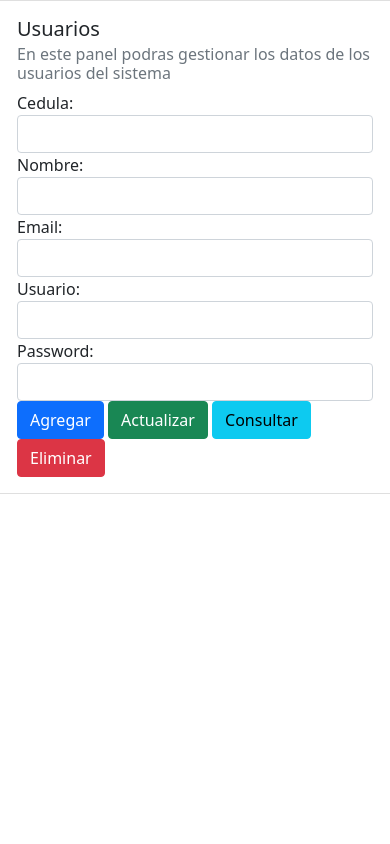
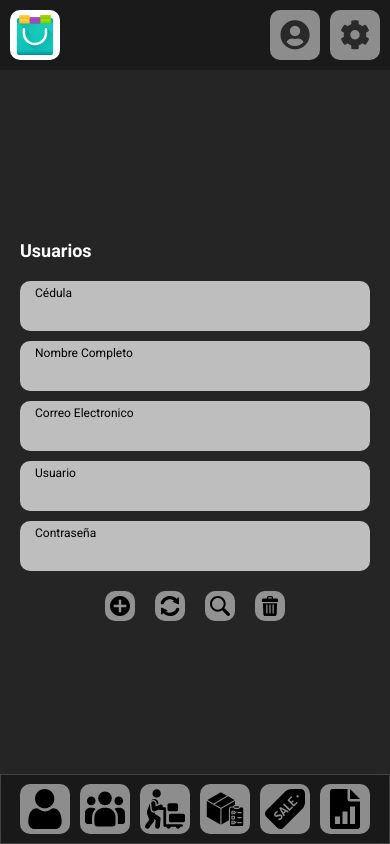
Before and after one commit to Nata-Campos-Med/AppFrontend, a Java web app: page /Usuarios.jsp in a window 390 px wide. Run offline with Tomcat 11, a stand-in JSP engine, Linux system fonts and the light colour scheme; the template is opened without the code that fills it, so the values that code supplies are empty; some libraries are stand-ins or nearby versions.

Commit message:
Usuarios funcionado

```diff
--- a/src/main/webapp/Usuarios.jsp
+++ b/src/main/webapp/Usuarios.jsp
@@ -1,72 +1,139 @@
-<%@ page language="java" contentType="text/html; charset=ISO-8859-1"
-	pageEncoding="ISO-8859-1"%>
+<%@ page language="java" contentType="text/html; charset=UTF-8"
+	pageEncoding="UTF-8"%>
 <%@page import="AppFrontend.src.main.java.servlet.Usuarios"%>
 <%@page import="java.util.ArrayList"%>
 
 <!DOCTYPE html>
-<html>
+<html lang="es">
 <head>
-<link
-	href="https://cdn.jsdelivr.net/npm/bootstrap@5.1.0/dist/css/bootstrap.min.css"
-	rel="stylesheet"
-	integrity="sha384-KyZXEAg3QhqLMpG8r+8fhAXLRk2vvoC2f3B09zVXn8CA5QIVfZOJ3BCsw2P0p/We"
-	crossorigin="anonymous">
-<meta charset="ISO-8859-1">
-<title>Creacion de Usuario</title>
+    <meta charset="UTF-8">
+    <meta http-equiv="X-UA-Compatible" content="IE=edge">
+    <meta name="viewport" content="width=device-width, initial-scale=1.0">
+    <meta name="description" content="Aplicación principal de administrador.">
+    <title>App tienda WWW</title>
+    <link rel="preconnect" href="https://fonts.googleapis.com">
+    <link rel="preconnect" href="https://fonts.gstatic.com" crossorigin>
+    <link href="https://fonts.googleapis.com/css2?family=Roboto:wght@100;300;400;500;700;900&display=swap" rel="stylesheet">
+    <link rel="preconnect" href="https://use.fontawesome.com">
+    <link rel="stylesheet" href="https://use.fontawesome.com/releases/v5.0.13/css/all.css">
+    <link rel="shortcut icon" href="./images/shop-icon.png" type="image/x-icon">
+    <link rel="stylesheet" href="./css/background.css" media="(min-width: 500px)">
+    <link rel="stylesheet" href="./css/admin-style.css" >
+    <link rel="stylesheet" href="./css/general.css">
+    <link rel="stylesheet" href="./css/admin-tablet.css" media="(min-width: 500px)">
+    <link rel="stylesheet" href="./css/admin-desktop.css" media="(min-width: 750px)">
 </head>
 <body>
-	<div class="row">
-		<div class="card col-md-4">
-			<div class="card-body">
-				<h5 class="card-title">Usuarios</h5>
-				<h6 class="card-subtitle mb-2 text-muted">En este panel podras
-					gestionar los datos de los usuarios del sistema</h6>
-				<div>
-					<form class="form-sign" method="get" action="Controlador">
+    <div class="background" style="display: none;">
+        <div class="circle circle-1"></div>
+        <div class="circle circle-2"></div>
+        <div class="circle circle-3"></div>
+        <div class="circle circle-4"></div>
+        <div class="circle circle-5"></div>
+    </div>
 
-						<div class="form-group">
-							<input type="hidden" name="menu" value="Usuarios"> <label>Cedula:</label>
-							<input type="text" name="txtcedula" class="form-control"
-								value="${usuarioSeleccionado.getCedulaUsuario()}">
-						</div>
-						<div class="form-group">
-							<label>Nombre:</label> <input type="text" name="txtnombre"
-								class="form-control"
-								value="${usuarioSeleccionado.getNombreUsuario()}">
-						</div>
-						<div class="form-group">
-							<label>Email:</label> <input type="text" name="txtemail"
-								class="form-control"
-								value="${usuarioSeleccionado.getEmailUsuario()}">
-						</div>
-						<div class="form-group">
-							<label>Usuario:</label> <input type="text" name="txtusuario"
-								class="form-control" value="${usuarioSeleccionado.getUsuario()}">
-						</div>
-						<div class="form-group">
-							<label>Password:</label> <input type="password"
-								name="txtpassword" class="form-control"
-								value="${usuarioSeleccionado.getPassword()}">
-						</div>
-						<input type="submit" class="btn btn-primary" name="accion"
-							value="Agregar"> <input type="submit"
-							class="btn btn-success" name="accion" value="Actualizar">
-							<input type="submit"
-							class="btn btn-info" name="accion" value="Consultar">
-							<input type="submit"
-							class="btn btn-danger" name="accion" value="Eliminar">
-					</form>
+    <nav class="navbar">
+        <div>
+            <a class="btn-admin white" id="btn-home" href="Controlador?menu=menu">
+                <span class="btn-span">Inicio</span>
+                <div class="logo">
+                </div>
+            </a>
+        </div>
+        <div class="navbar-btn">
+            <a class="btn-admin" id="btn-users" href="Controlador?menu=Usuarios&accion=Listar">
+                <span class="btn-span">Usuarios</span>
+                <img src="./images/user.svg" alt="user">
+            </a>
+            <a class="btn-admin" id="btn-customers" href="Controlador?menu=Clientes&accion=Listar">
+                <span class="btn-span">Clientes</span>
+                <img src="./images/customer.svg" alt="customer">
+            </a>
+            <a class="btn-admin" id="btn-suppliers" href="Controlador?menu=Proveedores&accion=Listar">
+                <span class="btn-span">Proveedores</span>
+                <img src="./images/supplier.svg" alt="supplier">
+            </a>
+            <a class="btn-admin" id="btn-products" href="Controlador?menu=Productos&accion=Listar">
+                <span class="btn-span">Productos</span>
+                <img src="./images/product.svg" alt="product">
+            </a>
+            <a class="btn-admin" id="btn-sales" href="Controlador?menu=Ventas&accion=Listar">
+                <span class="btn-span">Ventas</span>
+                <img src="./images/sale.svg" alt="sales">
+            </a>
+            <a class="btn-admin" id="btn-reports" href="./reports.jsp">
+                <span class="btn-span">Reportes</span>
+                <img src="./images/report.svg" alt="reports">
+            </a>
+        </div>
+        <div>
+            <div class="menu__container-profile container-icon">
+                <i class="fas fa-user-circle"></i>
+                <div class="profile">
+                    <h3>${usuario.getNombreUsuario()}</h3>
+                    <div class="sign-out">
+                        <span>Cerrar sesión</span>
+                        <i class="fas fa-sign-out-alt"></i>
+                    </div>
+                </div>
+            </div>
+            <div class="menu__container-settings container-icon">
+                <i class="fas fa-cog settings-icon"></i>
+                <div class="settings">
+                    <h3>Configuración</h3>
+                    <div class="container-theme">
+                        <span>Tema</span>
+                        <div class="theme-switch" id="theme-switch" title="switch theme">
+                            <div class="switch"></div>
+                        </div>
+                    </div>
+                </div>
+            </div>
+        </div>
+    </nav>
 
-			</table>
-		</div>
-		<!-- Optional JavaScript -->
-		<!-- jQuery first, then Popper.js, then Bootstrap JS -->
-		<script src="https://code.jquery.com/jquery-3.5.1.slim.min.js"
-			integrity="sha384-DfXdz2htPH0lsSSs5nCTpuj/zy4C+OGpamoFVy38MVBnE+IbbVYUew+OrCXaRkfj"
-			crossorigin="anonymous"></script>
-		<script
-			src="https://cdn.jsdelivr.net/npm/popper.js@1.16.1/dist/umd/popper.min.js"
-			integrity="sha384-9/reFTGAW83EW2RDu2S0VKaIzap3H66lZH81PoYlFhbGU+6BZp6G7niu735Sk7lN"
-			crossorigin="anonymous"></script>
+    <main>
+        <!-- <section id="message-section" class="message-section">
+            <div class="message success-message">
+                <p>
+                    Selecciona una de las opciones del menu para empezar
+                </p>
+                <i class="fas fa-times close-message"></i>
+            </div>
+        </section> -->
+        <form id="form-people" class="form-people" action="Controlador" method="get">
+        <input type="hidden" name="menu" value="Usuarios">
+            <h2 id="title-section" class="title-section">Usuarios</h2>
+            <div class="input-group-section" id="input-group-section">
+                <label class="input-container-admin input-container-general">
+                    <input class="input-general" id="input-data-1" type="text" title="Cédula" name="txtcedula" value="${usuarioSeleccionado.getCedulaUsuario()}">
+                    <span class="input-span-general" id="span-data-1">Cédula</span>
+                </label>
+                <label class="input-container-admin input-container-general">
+                    <input class="input-general" id="input-data-2" type="text" title="Nombre" name="txtnombre" value="${usuarioSeleccionado.getNombreUsuario()}">
+                    <span class="input-span-general" id="span-data-2">Nombre Completo</span>
+                </label>
+                <label class="input-container-admin input-container-general">
+                    <input class="input-general" id="input-data-3" type="text" title="E-mail" name="txtemail" value="${usuarioSeleccionado.getEmailUsuario()}">
+                    <span class="input-span-general" id="span-data-3">Correo Electronico</span>
+                </label>
+                <label class="input-container-admin input-container-general">
+                    <input class="input-general" id="input-data-4" type="text" title="Nick" name="txtusuario" value="${usuarioSeleccionado.getUsuario()}">
+                    <span class="input-span-general" id="span-data-4">Usuario</span>
+                </label>
+                <label class="input-container-admin input-container-general">
+                    <input class="input-general" id="input-data-5" type="text" title="Password" name="txtpassword" value="${usuarioSeleccionado.getPassword()}">
+                    <span class="input-span-general" id="span-data-5">Contraseña</span>
+                </label>
+            </div>
+            <div id="crud-section" class="crud-section">
+                <button class="btn-admin-crud" type="submit" title="Agregar" name="accion" value="Agregar"><img src="./images/plus.svg" alt=""></button>
+                <button class="btn-admin-crud" type="submit" title="Actualizar" name="accion" value="Actualizar"><img src="./images/update.svg" alt=""></button>
+                <button class="btn-admin-crud" type="submit" title="Consular" name="accion" value="Consultar"><img src="./images/search.svg" alt=""></button>
+                <button class="btn-admin-crud" type="submit" title="Eliminar" name="accion" value="Eliminar"><img src="./images/delete.svg" alt=""></button>
+            </div>
+        </form>
+    </main>
+    <script src="./js/app.js"></script>
 </body>
 </html>
--- a/src/main/webapp/css/admin-style.css
+++ b/src/main/webapp/css/admin-style.css
@@ -300,6 +300,8 @@
     display: flex;
     flex-direction: column;
     justify-content: space-between;
+    align-items: center;
+    justify-content: center;
     margin: 20px;
     border-radius: 10px;
     gap: 20px;
@@ -307,6 +309,7 @@
 
 .form-people {
     display: flex;
+    width: 100%;
     height: 60%;
     flex-direction: column;
     justify-content: flex-end;
@@ -514,7 +517,7 @@
     display: flex;
     flex-direction: column;
     gap: 10px;
-    height: 150px;
+    /* height: 150px; */
     overflow-y: scroll;
 }
 
```
